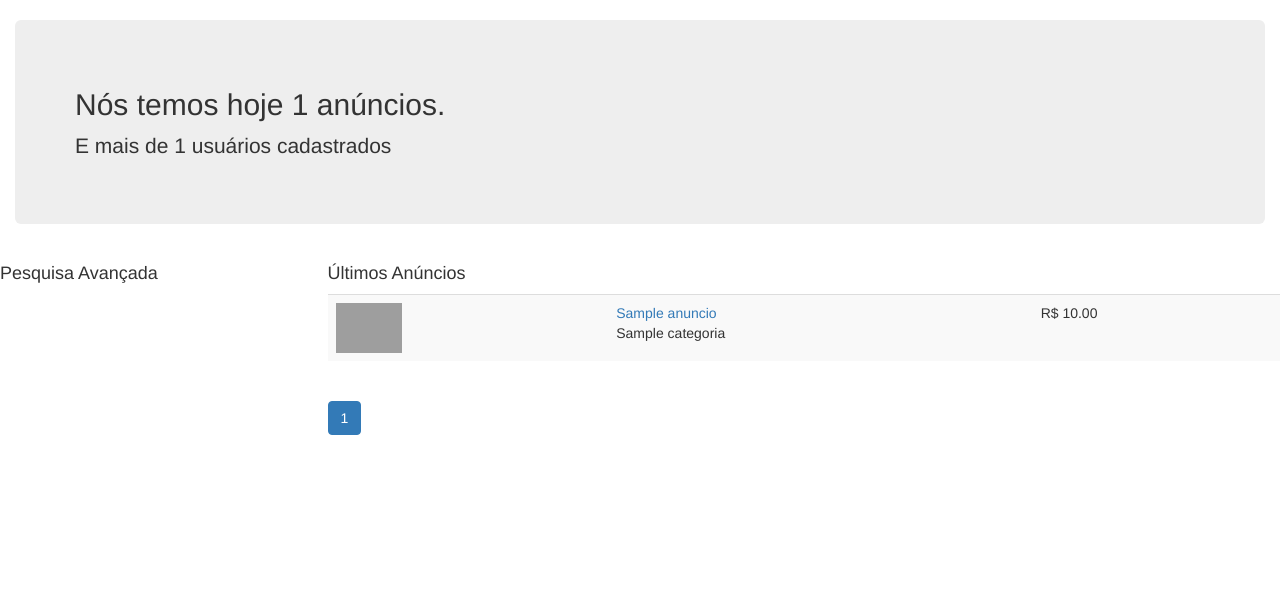
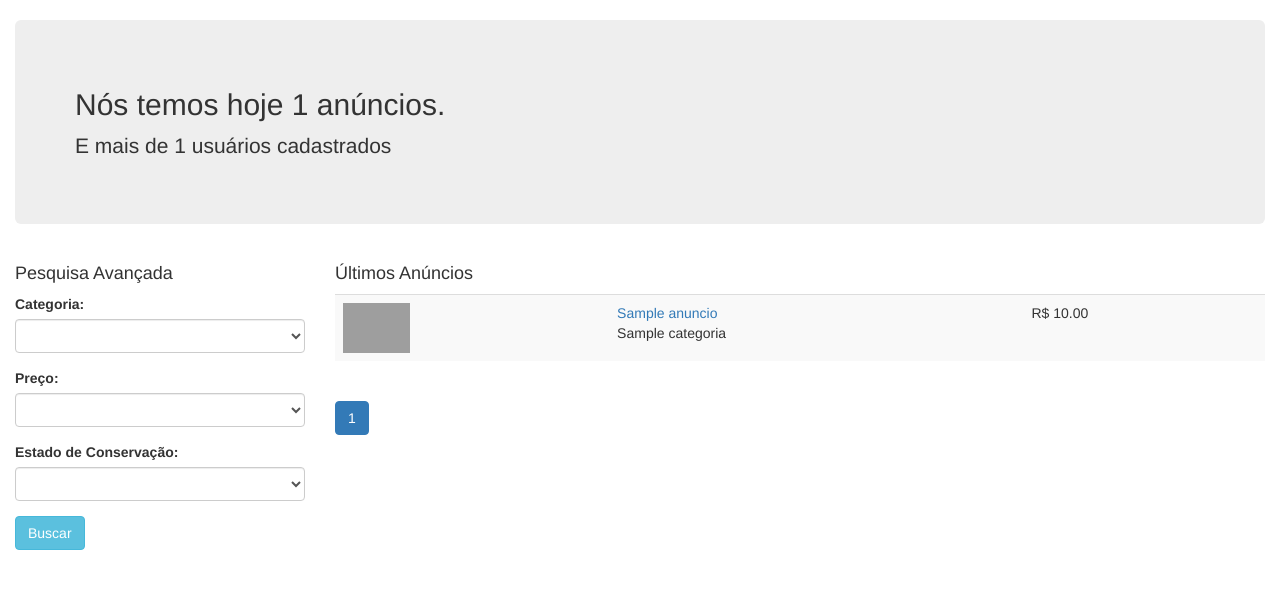
Before and after one commit to willian1996/Projeto-Criando-um-Classificados, a PHP site: page /index.php in a window 1280 px wide. Shown: the part 52-641 px from the top of the page. Run offline with PHP 8.4, Linux system fonts and the light colour scheme; tables that the repository leaves empty or names only in its code hold one stand-in row (values such as "Sample post"); grey boxes are pictures that could not be loaded.

Commit message:
Update 01/07

```diff
--- a/classes/anuncios.class.php
+++ b/classes/anuncios.class.php
@@ -2,28 +2,75 @@
 
 class Anuncios{
 
-    public function getTotalAnuncios(){
+    public function getTotalAnuncios($filtros){
         global $pdo;
-        $sql = $pdo->query("SELECT count(*) as c FROM anuncios");
+
+        $filtrostring = array('1=1');
+        if(!empty($filtros['categoria'])){
+            $filtrostring[] = 'anuncios.id_categoria = :id_categoria';
+        }
+        if(!empty($filtros['preco'])){
+            $filtrostring[] = 'anuncios.valor BETWEEN :preco1 AND :preco2';
+        }
+        if(!empty($filtros['estado'])){
+            $filtrostring[] = 'anuncios.estado = :estado';
+        }
+        $sql = $pdo->prepare("SELECT count(*) as c FROM anuncios WHERE ".implode("AND", $filtrostring));
+        if(!empty($filtros['categoria'])){
+            $sql->bindValue(":id_categoria", $filtros['categoria']);
+        }
+        if(!empty($filtros['preco'])){
+            $preco = explode('-', $filtros['preco']);
+            $sql->bindValue(":preco1", $preco[0]);
+            $sql->bindValue(":preco2", $preco[1]);
+        }
+        if(!empty($filtros['estado'])){
+            $sql->bindValue(":estado", $filtros['estado']);
+        }
+
+        $sql->execute();
         $row = $sql->fetch();
 
         return $row['c'];
     }
 
-    public function getUltimosAnuncios($page, $perPage){
+    public function getUltimosAnuncios($page, $perPage, $filtros){
         global $pdo;
 
         $offset = ($page - 1) * $perPage;
 
 
         $array = array();
+        $filtrostring = array('1=1');
+        if(!empty($filtros['categoria'])){
+            $filtrostring[] = 'anuncios.id_categoria = :id_categoria';
+        }
+        if(!empty($filtros['preco'])){
+            $filtrostring[] = 'anuncios.valor BETWEEN :preco1 AND :preco2';
+        }
+        if(!empty($filtros['estado'])){
+            $filtrostring[] = 'anuncios.estado = :estado';
+        }
+
         $sql = $pdo->prepare("SELECT *,
         (select anuncios_imagens.url from anuncios_imagens where
         anuncios_imagens.id_anuncio = anuncios.id limit 1) as
         url,
         (select categorias.nome from categorias where
         categorias.id = anuncios.id_categoria) as
-        categoria FROM anuncios ORDER BY id DESC LIMIT $offset, $perPage");
+        categoria FROM anuncios WHERE ".implode('AND', $filtrostring)." ORDER BY id DESC LIMIT $offset, $perPage");
+        if(!empty($filtros['categoria'])){
+            $sql->bindValue(":id_categoria", $filtros['categoria']);
+        }
+        if(!empty($filtros['preco'])){
+            $preco = explode('-', $filtros['preco']);
+            $sql->bindValue(":preco1", $preco[0]);
+            $sql->bindValue(":preco2", $preco[1]);
+        }
+        if(!empty($filtros['estado'])){
+            $sql->bindValue(":estado", $filtros['estado']);
+        }
+
         $sql->execute();
 
         if($sql->rowCount() > 0){
--- a/index.php
+++ b/index.php
@@ -3,10 +3,22 @@ require_once 'pages/header.php';
 
 require_once 'classes/anuncios.class.php';
 require_once 'classes/usuarios.class.php';
+require_once 'classes/categorias.class.php';
 $a = new Anuncios();
 $u = new Usuarios();
+$c = new Categorias();
 
-$total_anuncios = $a->getTotalAnuncios();
+$filtros = array(
+    'categoria' => '',
+    'preco' => '',
+    'estado' => ''
+);
+if(isset($_GET['filtros'])){
+    $filtros = $_GET['filtros'];
+}
+
+
+$total_anuncios = $a->getTotalAnuncios($filtros);
 $total_usuarios = $u->getTotalUsuarios();
 
 $p = 1;
@@ -14,9 +26,11 @@ if(isset($_GET['p']) && !empty($_GET['p'])){
     $p = addslashes($_GET['p']);
 }
 
-$porPagina = 4;
+$porPagina = 2;
 $total_paginas = ceil($total_anuncios / $porPagina);
-$anuncios = $a->getUltimosAnuncios($p, $porPagina);
+$anuncios = $a->getUltimosAnuncios($p, $porPagina, $filtros);
+
+$categorias = $c->getLista();
 ?>
 
 <div class="container-fluid">
@@ -25,10 +39,46 @@ $anuncios = $a->getUltimosAnuncios($p, $porPagina);
         <h2>Nós temos hoje <?php echo $total_anuncios; ?> anúncios.</h2>
         <p>E mais de <?php echo $total_usuarios; ?> usuários cadastrados</p>
     </div>
-</div>
+
     <div class="row">
         <div class="col-sm-3">
             <h4>Pesquisa Avançada</h4>
+            <form method="get">
+                <div class="form-group">
+                    <label for="categoria">Categoria:</label>
+                    <select id="categoria" name="filtros[categoria]" class="form-control">
+                        <option value=""></option>
+                        <?php foreach($categorias as $cat): ?>
+                        <option value="<?php echo $cat['id']; ?>" <?php echo ($cat['id']==$filtros['categoria'])?'selected="select':''; ?>><?php echo utf8_encode($cat['nome']); ?></option>
+                        <?php endforeach; ?>
+                    </select>
+                </div>
+
+                <div class="form-group">
+                    <label for="preco">Preço:</label>
+                    <select id="preco" name="filtros[preco]" class="form-control">
+                        <option value=""></option>
+                        <option value="0-50"<?php echo ($filtros['preco'] == '0-50')?'selected="select':''; ?>>R$ 0 - 50</option>
+                        <option value="51-100" <?php echo ($filtros['preco'] == '51-100')?'selected="select':''; ?>>R$ 51 - 100</option>
+                        <option value="101-200" <?php echo ($filtros['preco'] == '101-200')?'selected="select':''; ?>>R$ 101 - 200</option>
+                        <option value="201-500" <?php echo ($filtros['preco'] == '201-500')?'selected="select':''; ?>>R$ 201 - 500</option>
+                    </select>
+                </div>
+
+                <div class="form-group">
+                    <label for="estado">Estado de Conservação:</label>
+                    <select id="estado" name="filtros[estado]" class="form-control">
+                        <option value=""></option>
+                        <option value="0" <?php echo ($filtros['estado'] == '0')?'selected="select':''; ?>>Ruim</option>
+                        <option value="1" <?php echo ($filtros['estado'] == '1')?'selected="select':''; ?>>Bom</option>
+                        <option value="2" <?php echo ($filtros['estado'] == '2')?'selected="select':''; ?>>Ótimo</option>
+                    </select>
+                </div>
+
+                <div class="form-group">
+                    <input type="submit" class="btn btn-info" value="Buscar"/>
+                </div>
+            </form>
         </div>
         <div class="col-sm-9">
             <h4>Últimos Anúncios</h4>
@@ -62,7 +112,7 @@ $anuncios = $a->getUltimosAnuncios($p, $porPagina);
             </ul>
         </div>
     </div>
-
+</div>
 
 
 <?php require_once 'pages/footer.php'; ?>
```
Lines whose indentation alone changed are shown as unchanged.
